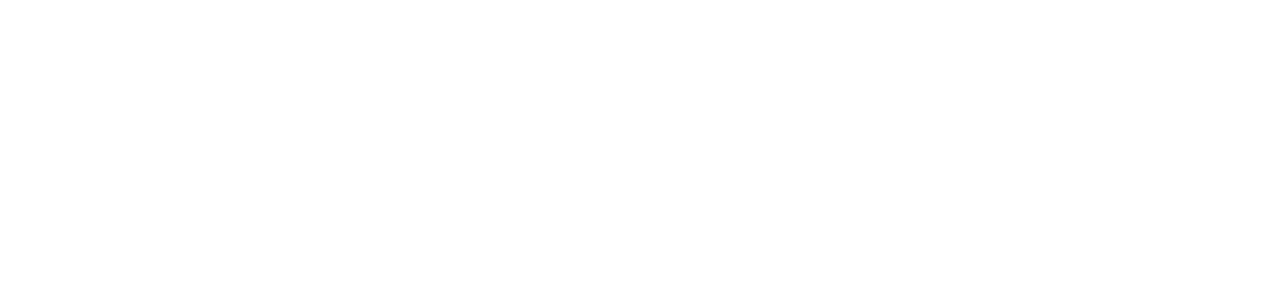
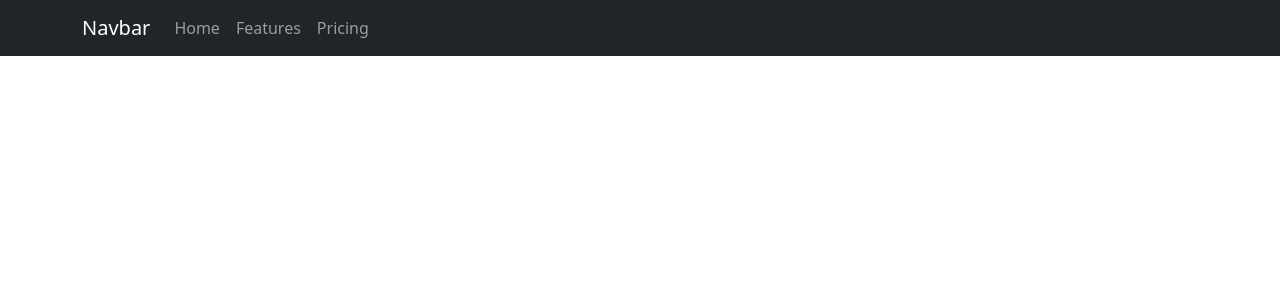
Before and after one commit to Samiul-Ahmed-96/react-online-teaching, a React (Create React App) app: page / in a window 1280 px wide. Shown: the top 300 px of the page. Built offline with nearby package versions, Linux system fonts and the light colour scheme.

Commit message:
added React Bootstrap

```diff
--- a/package.json
+++ b/package.json
@@ -6,8 +6,11 @@
     "@testing-library/jest-dom": "^5.14.1",
     "@testing-library/react": "^11.2.7",
     "@testing-library/user-event": "^12.8.3",
+    "bootstrap": "^5.1.1",
     "react": "^17.0.2",
+    "react-bootstrap": "^2.0.0-rc.0",
     "react-dom": "^17.0.2",
+    "react-router-dom": "^5.3.0",
     "react-scripts": "4.0.3",
     "web-vitals": "^1.1.2"
   },
--- a/src/App.js
+++ b/src/App.js
@@ -1,9 +1,20 @@
+import 'bootstrap/dist/css/bootstrap.min.css';
+import { Container, Nav, Navbar } from 'react-bootstrap';
 import './App.css';
 
 function App() {
   return (
     <div className="App">
-
+    <Navbar bg="dark" variant="dark">
+    <Container>
+    <Navbar.Brand href="#home">Navbar</Navbar.Brand>
+    <Nav className="me-auto">
+      <Nav.Link href="#home">Home</Nav.Link>
+      <Nav.Link href="#features">Features</Nav.Link>
+      <Nav.Link href="#pricing">Pricing</Nav.Link>
+    </Nav>
+    </Container>
+  </Navbar>
     </div>
   );
 }
```
Also changed, not shown: 1 other file (tests, documents, lock files or other folders).
